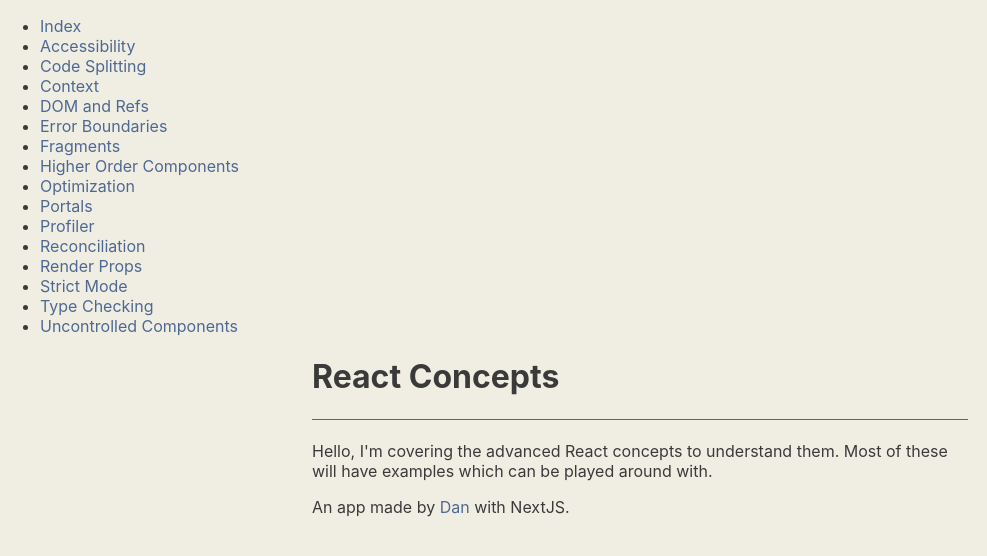
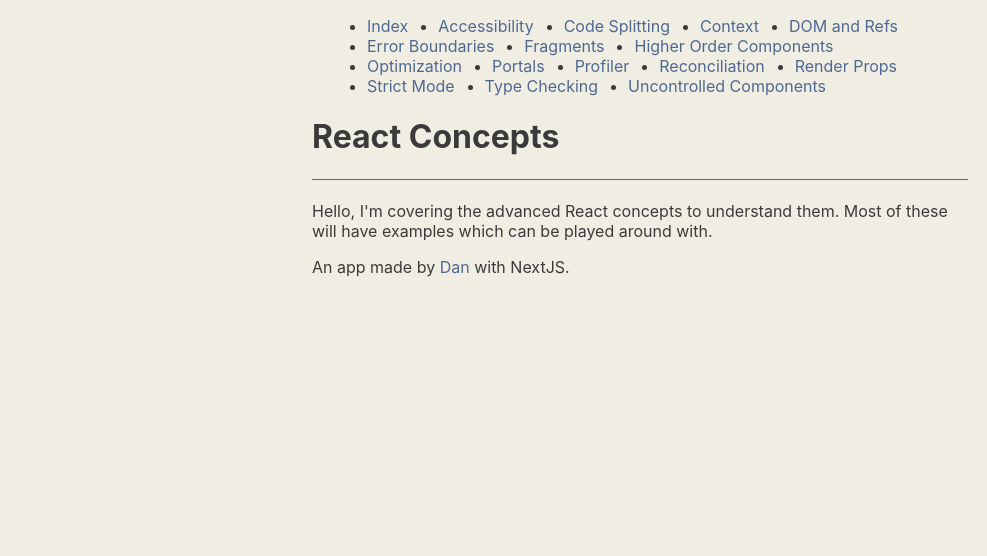
Before and after one commit to danbfield/react-concepts, a Next.js app in the folder app/: page / in a window 1280 px wide. Shown: the top 556 px of the page, without its empty margins (0-987 px from the left). Built offline with nearby package versions, Linux system fonts and the light colour scheme.

Commit message:
Style: Add navigation CSS

```diff
--- a/app/styles/globals.css
+++ b/app/styles/globals.css
@@ -8,6 +8,16 @@ body {
   -moz-osx-font-smoothing: grayscale;
   background-color: rgb(240, 238, 227);
   color: rgb(58, 58, 58);
+}
+
+ul {
+  display: flex;
+  flex-wrap: wrap;
+  -webkit-flex-wrap: wrap;
+}
+
+li {
+  margin: 0 15px;
 }
 
 a {
@@ -23,7 +33,8 @@ a:hover {
   box-sizing: border-box;
 }
 
-main {
+main,
+nav {
   margin: 1rem auto;
   max-width: 720px;
   padding: 0 2rem;
```
